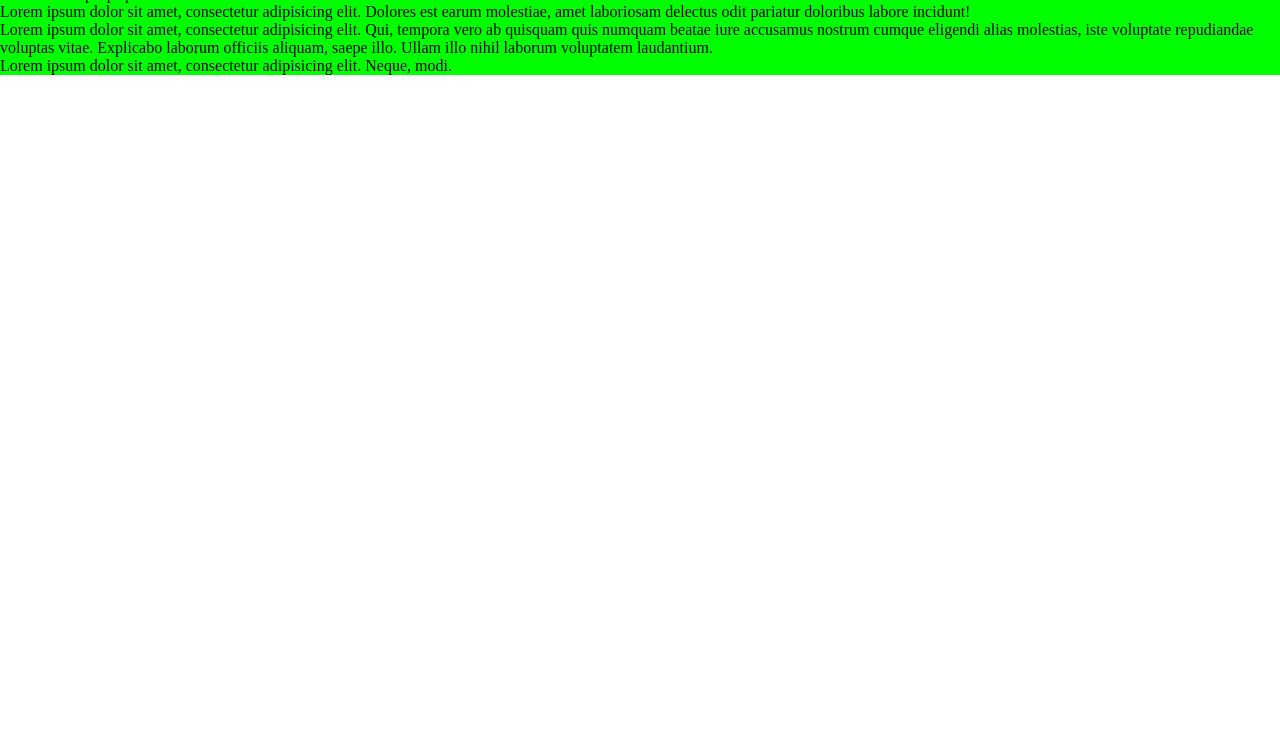
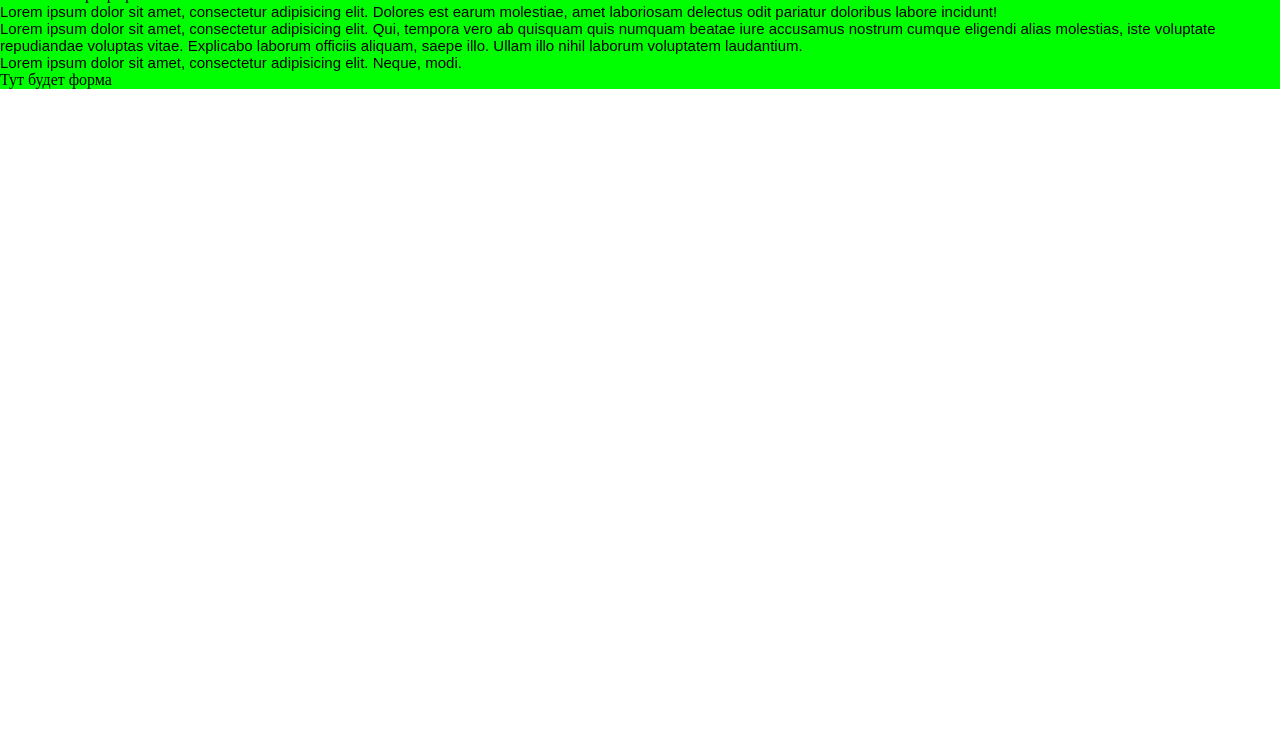
Before and after one commit to MynameisIM/my-name-repository, a plain HTML site: page index.html in a window 1280 px wide. Shown: the part 52-800 px from the top of the page. Drawn offline with Linux system fonts and the light colour scheme.

Commit message:
fifth commit

```diff
--- a/index.html
+++ b/index.html
@@ -11,9 +11,15 @@
 	<p>Тестовый параграф</p>
 	<div class="small">
 		<div>
-			<p>Lorem ipsum dolor sit amet, consectetur adipisicing elit. Dolores est earum molestiae, amet laboriosam delectus odit pariatur doloribus labore incidunt!</p>
-			<p>Lorem ipsum dolor sit amet, consectetur adipisicing elit. Qui, tempora vero ab quisquam quis numquam beatae iure accusamus nostrum cumque eligendi alias molestias, iste voluptate repudiandae voluptas vitae. Explicabo laborum officiis aliquam, saepe illo. Ullam illo nihil laborum voluptatem laudantium.</p>
-			<p>Lorem ipsum dolor sit amet, consectetur adipisicing elit. Neque, modi.</p>
+			<p class="paragraph">Lorem ipsum dolor sit amet, consectetur adipisicing elit. Dolores est earum molestiae, amet laboriosam delectus odit pariatur doloribus labore incidunt!</p>
+			<p class="paragraph">Lorem ipsum dolor sit amet, consectetur adipisicing elit. Qui, tempora vero ab quisquam quis numquam beatae iure accusamus nostrum cumque eligendi alias molestias, iste voluptate repudiandae voluptas vitae. Explicabo laborum officiis aliquam, saepe illo. Ullam illo nihil laborum voluptatem laudantium.</p>
+			<p class="paragraph">Lorem ipsum dolor sit amet, consectetur adipisicing elit. Neque, modi.</p>
+			<div class="block2">
+			Тут будет форма
+				<div class="form">
+
+				</div>
+			</div>
 		</div>
 	</div>
 </div>
--- a/style.css
+++ b/style.css
@@ -5,3 +5,7 @@
 .main {
 	background-color: lime;
 }
+.paragraph{
+	font-family: "Arial";
+	font-size: 15px;
+}
```
Also changed, not shown: js.js (added).
